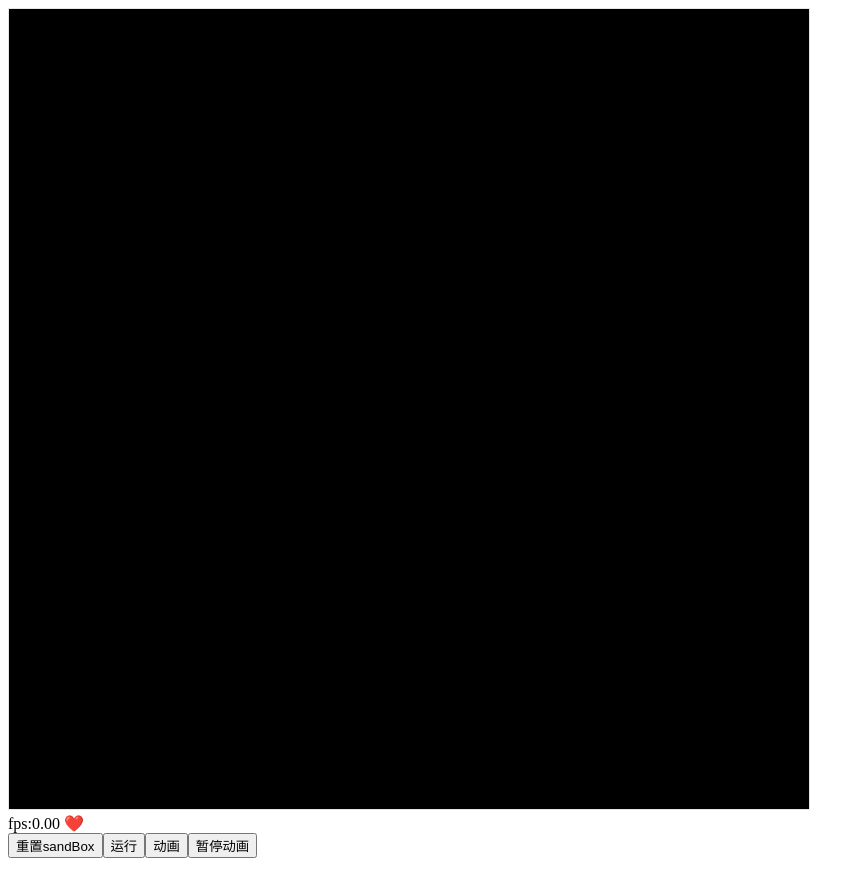
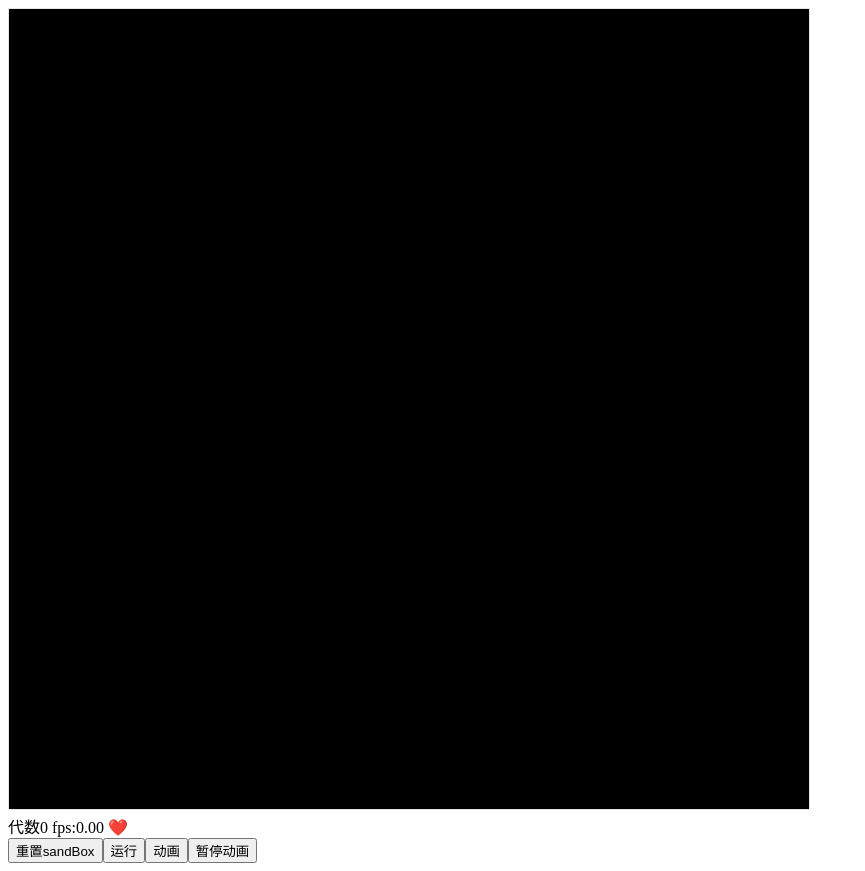
Before and after one commit to Akimotorakiyu/life_function, a Vue app: page / in a window 1280 px wide. Shown: the whole page, without its empty margins (0-865 px from the left). Built offline with nearby package versions, Linux system fonts and the light colour scheme.

Commit message:
add: 代数显示

```diff
--- a/src/views/Home.vue
+++ b/src/views/Home.vue
@@ -17,7 +17,8 @@
       >
     </div>
     <div>
-      fps:{{ status.fps.value.toFixed(2) }} {{ status.fps.tag ? "❤️" : "🥰" }}
+      代数{{ status.generation }} fps:{{ status.fps.value.toFixed(2) }}
+      {{ status.fps.tag ? "❤️" : "🥰" }}
     </div>
     <button @click="initSandBox">重置sandBox</button>
     <button @click="run">运行</button>
@@ -43,6 +44,7 @@ export default Vue.extend({
         height: 60
       },
       status: {
+        generation: 0,
         animate: false,
         fps: {
           update: 0,
@@ -110,6 +112,7 @@ export default Vue.extend({
     },
     animation(starTime: number) {
       this.run();
+      this.status.generation++;
       if (this.status.animate) {
         requestAnimationFrame(nextTime => {
           if (nextTime - this.status.fps.update > 100) {
@@ -130,6 +133,7 @@ export default Vue.extend({
       this.status.animate = false;
     },
     initSandBox() {
+      this.status.generation = 0;
       this.sandBox = Array.from(new Array(this.sandSize.width)).map(() =>
         Array.from(new Array(this.sandSize.height)).map(
           // () => 255 * Math.random()
```
